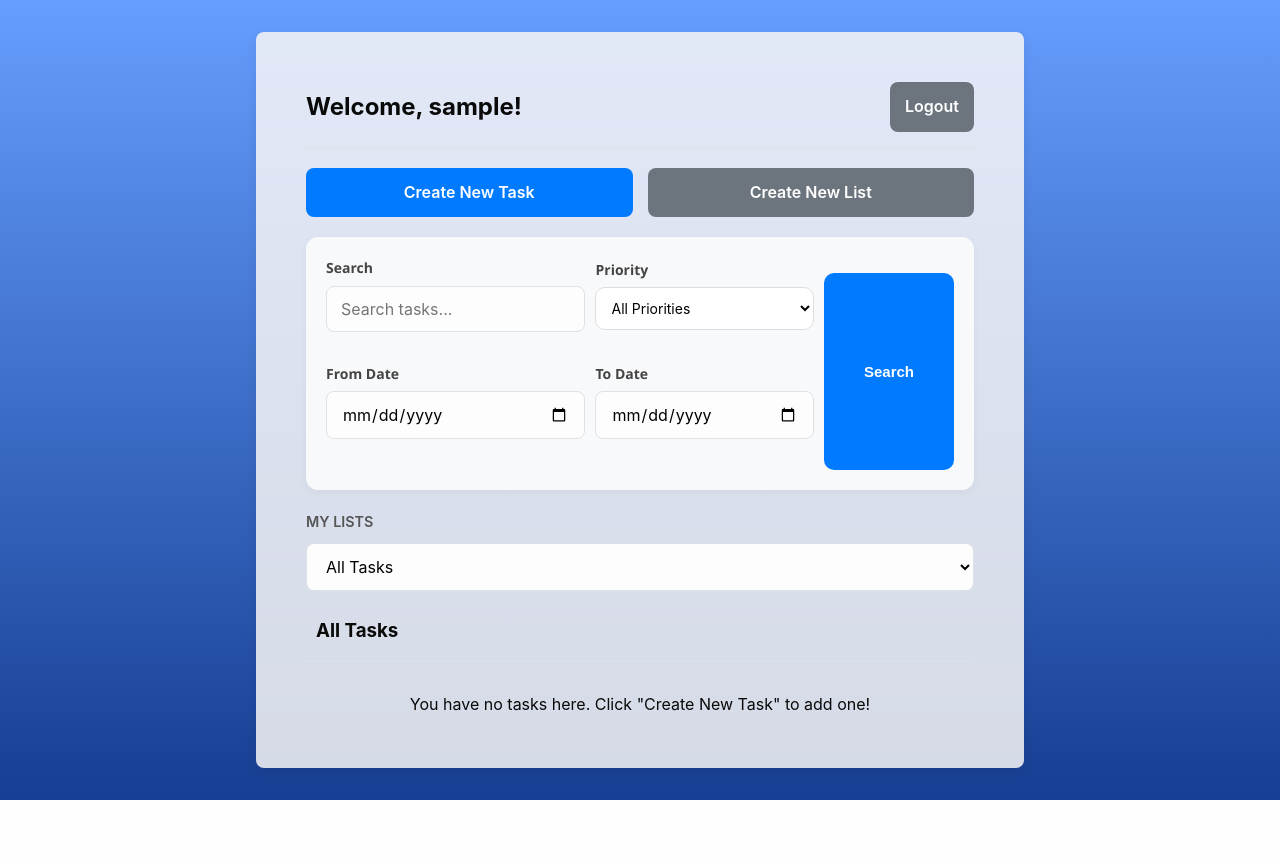
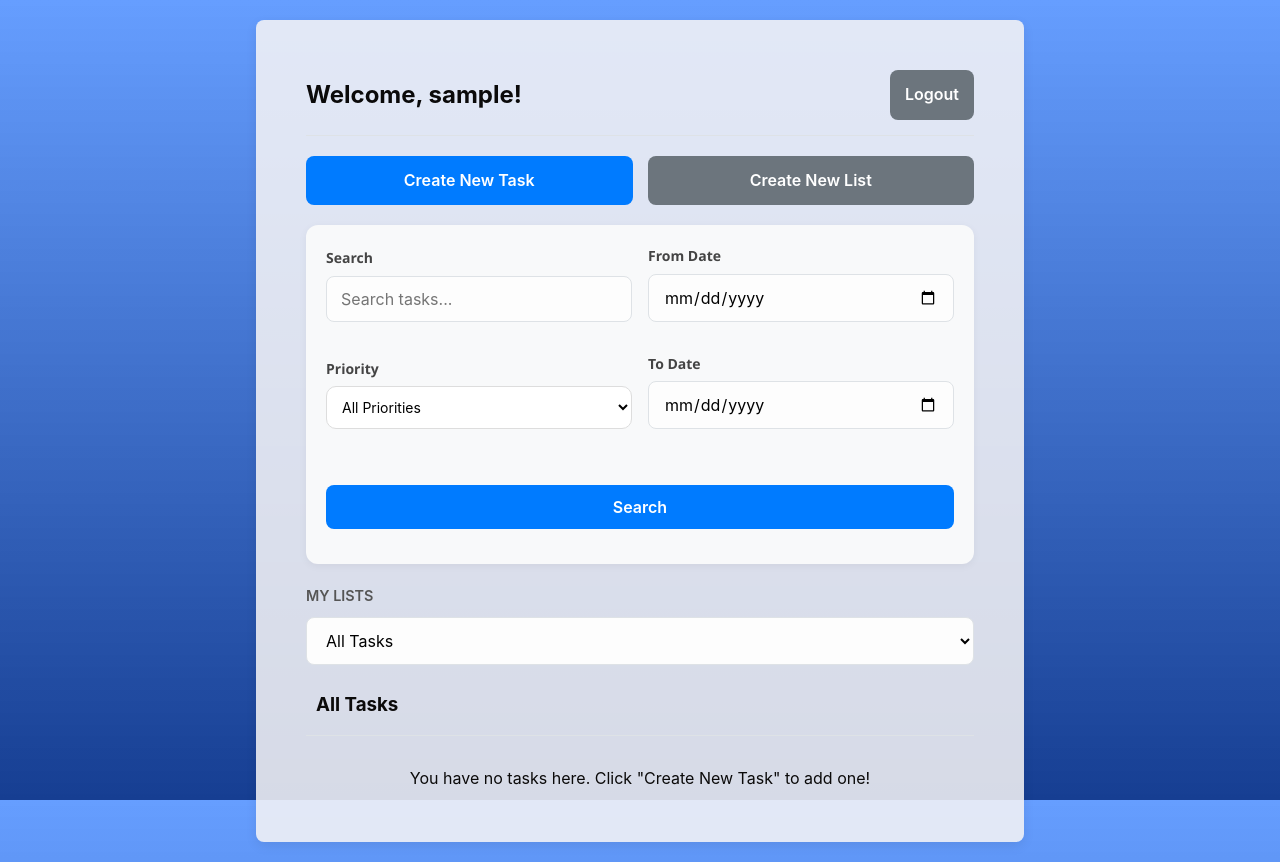
Before and after one commit to MinhQuanhehehe/project1, a PHP site: page /home.php in a window 1280 px wide. Before the commit the page ends 800 px from the top, so only its background shows below. Run offline with PHP 8.4, Linux system fonts and the light colour scheme; the visitor is signed in with stand-in values (Sample User, id 1); data that the repository does not hold is empty.

Commit message:
update UI

```diff
--- a/todolist/home.php
+++ b/todolist/home.php
@@ -142,7 +142,7 @@ $tasks_result = $stmt_tasks->get_result();
         <?php if ($list_filter_id !== null): ?>
             <input type="hidden" name="list_id" value="<?php echo htmlspecialchars($list_filter_id); ?>">
         <?php endif; ?>
-
+        <div>
         <div class="filter-row">
 
             <div class="filter-column">
@@ -182,9 +182,9 @@ $tasks_result = $stmt_tasks->get_result();
             </div>
 
         </div>
-
-        <div class="filter-button-container">
-            <button type="submit" class="filter-button-submit">
+        </div>
+        <div class="">
+            <button type="submit" class="btn search-btn">
                 Search
             </button>
         </div>
--- a/todolist/style.css
+++ b/todolist/style.css
@@ -215,9 +215,6 @@ select:focus {
 }
 .search-bar input[type="text"] {
     flex-grow: 1;
-}
-.search-bar .btn {
-    width: auto;
 }
 
 .list-filter-container {
@@ -441,6 +438,8 @@ p {
 }
 
 #searchForm {
+    display: flex;
+    flex-direction: column;
     background: #f8f9fa;
     padding: 20px;
     border-radius: 12px;
@@ -488,9 +487,9 @@ p {
     padding-right: 14px;
 }
 
-.filter-button-container {
-    display: flex;
-    justify-content: center;
+.search-btn {
+    width: 100%;
+    align-content: center;
     margin-top: 16px;
     margin-bottom: 0;
 }
```
